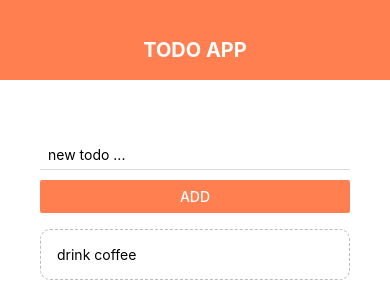
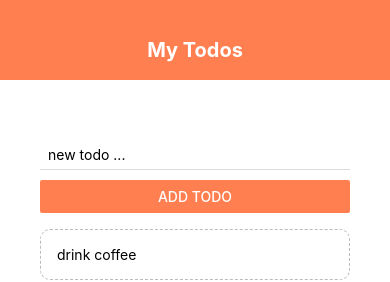
Before and after one commit to philippe76/Native-ToDoList, a React Native app: screen / in a window 390 px wide. Shown: the top 282 px of the page. Built offline with nearby package versions, Linux system fonts and the light colour scheme.

Commit message:
Add Alert and Keyboard dismiss

```diff
--- a/App.js
+++ b/App.js
@@ -1,5 +1,5 @@
 import React, { useState } from 'react';
-import { FlatList, StyleSheet, Text, View } from 'react-native';
+import { FlatList, StyleSheet, View, Alert, TouchableWithoutFeedback, Keyboard } from 'react-native';
 import Header from './components/Header';
 import TodoItem from './components/TodoItem';
 import Addtodo from './components/Addtodo';
@@ -19,12 +19,18 @@ export default function App() {
   }
 
   const addItem = input => {
+    if (input.length > 3) {
       setTodos(prevState => {
         return [{text: input, key: Math.random().toString()}, ...prevState]
       })
     }
+    else {
+      Alert.alert('OOPS...', 'Todos must be at least 3 chars long', [{text:'Understood', onPress: () => console.log('alert closed')}])
+    }
+  }
 
   return (
+    <TouchableWithoutFeedback onPress={() => Keyboard.dismiss()}>
       <View style={styles.container}>
         <Header />
         <View style={styles.content}>
@@ -35,6 +41,7 @@ export default function App() {
             />
         </View>
       </View>
+    </TouchableWithoutFeedback>
   );
 }
 
--- a/components/Addtodo.js
+++ b/components/Addtodo.js
@@ -18,7 +18,7 @@ const Addtodo = ({onAdd}) => {
                 onChangeText={changeHandler}
                 value={input}
             />
-            <Button title='Add' color='coral' onPress={()=> {
+            <Button title='ADD TODO' color='coral' onPress={()=> {
                 {onAdd(input)};
                 setInput('');
             }}
--- a/components/Header.js
+++ b/components/Header.js
@@ -5,7 +5,7 @@ import { StyleSheet, Text, View } from 'react-native';
 const Header = () => {
     return (
         <View style={styles.header}>
-            <Text style={styles.title}>TODO APP</Text>
+            <Text style={styles.title}>My Todos</Text>
         </View>
     )
 }
```
Lines whose indentation alone changed are shown as unchanged.
